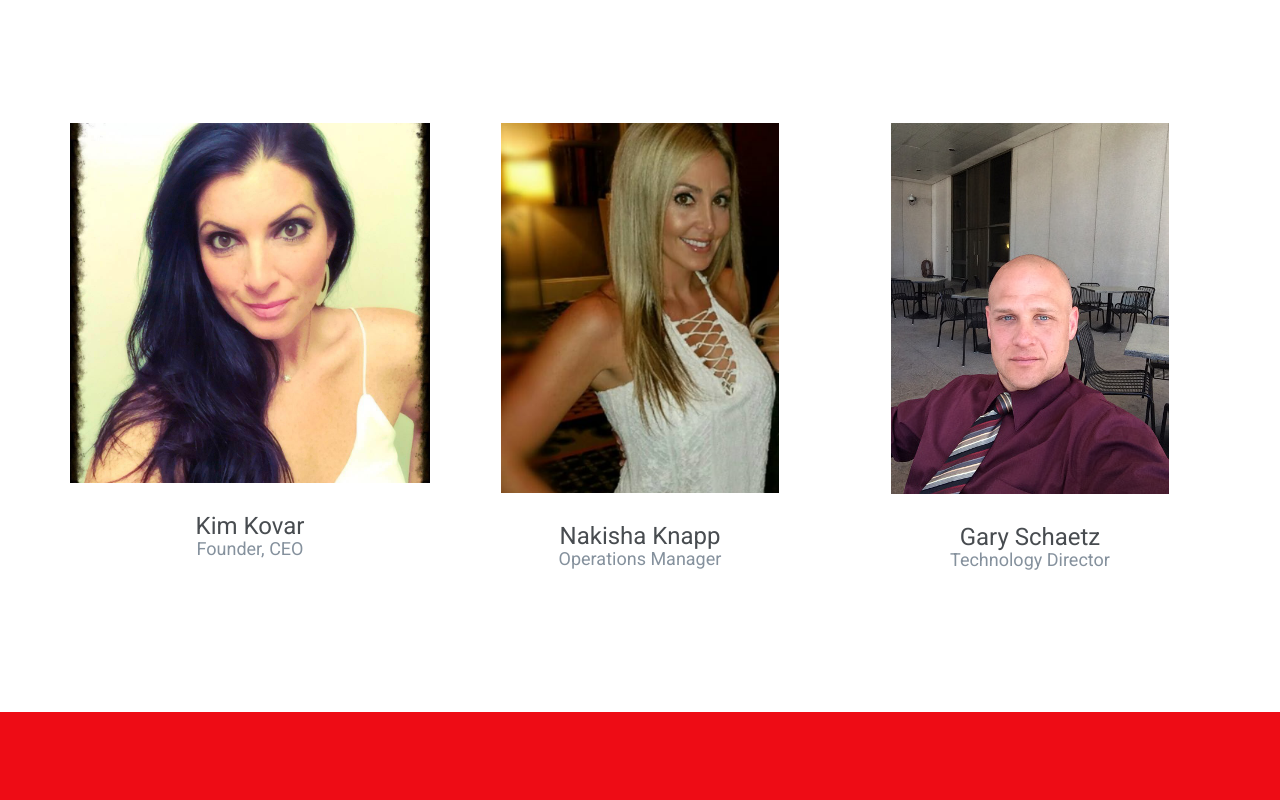
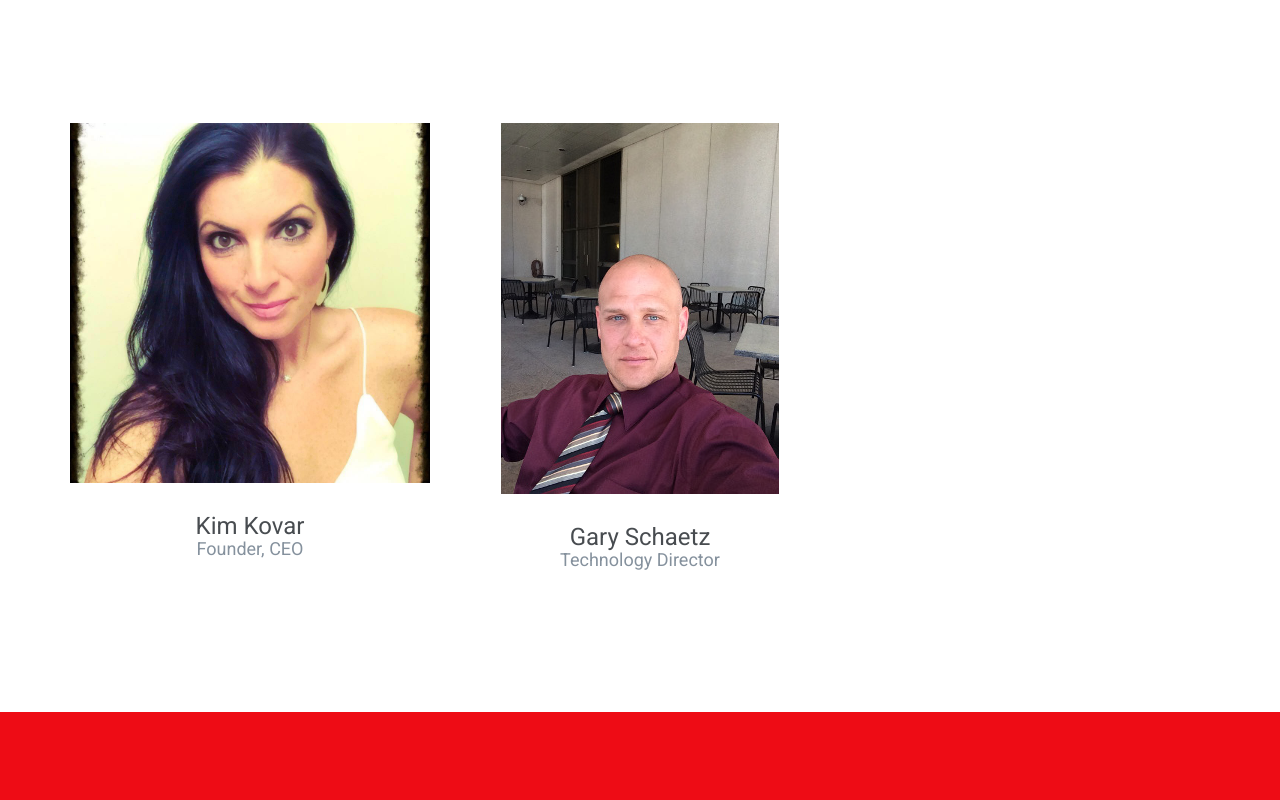
Before and after one commit to status-dating/frontend_static, a plain HTML site: page about.html in a window 1280 px wide. Shown: the part 1620-2420 px from the top of the page. Drawn offline with Linux system fonts and the light colour scheme; files whose address does not match are found by name.

Commit message:
working on home page

```diff
--- a/about.html
+++ b/about.html
@@ -161,15 +161,6 @@
 					<div class="col-md-4 col-sm-6 col-xs-12">
 						<div class="fh5co-person">
 							<figure class="animate-box">
-								<img src="images/nakisha.png" alt="" class="img-responsive">
-							</figure>
-							<h3 class="fh5co-name animate-box">Nakisha Knapp</h3>
-							<h4 class="fh5co-designation animate-box">Operations Manager</h4>
-						</div>
-					</div>
-					<div class="col-md-4 col-sm-6 col-xs-12">
-						<div class="fh5co-person">
-							<figure class="animate-box">
 								<img src="images/gary.jpg" alt="" class="img-responsive">
 							</figure>
 							<h3 class="fh5co-name animate-box">Gary Schaetz</h3>
```
